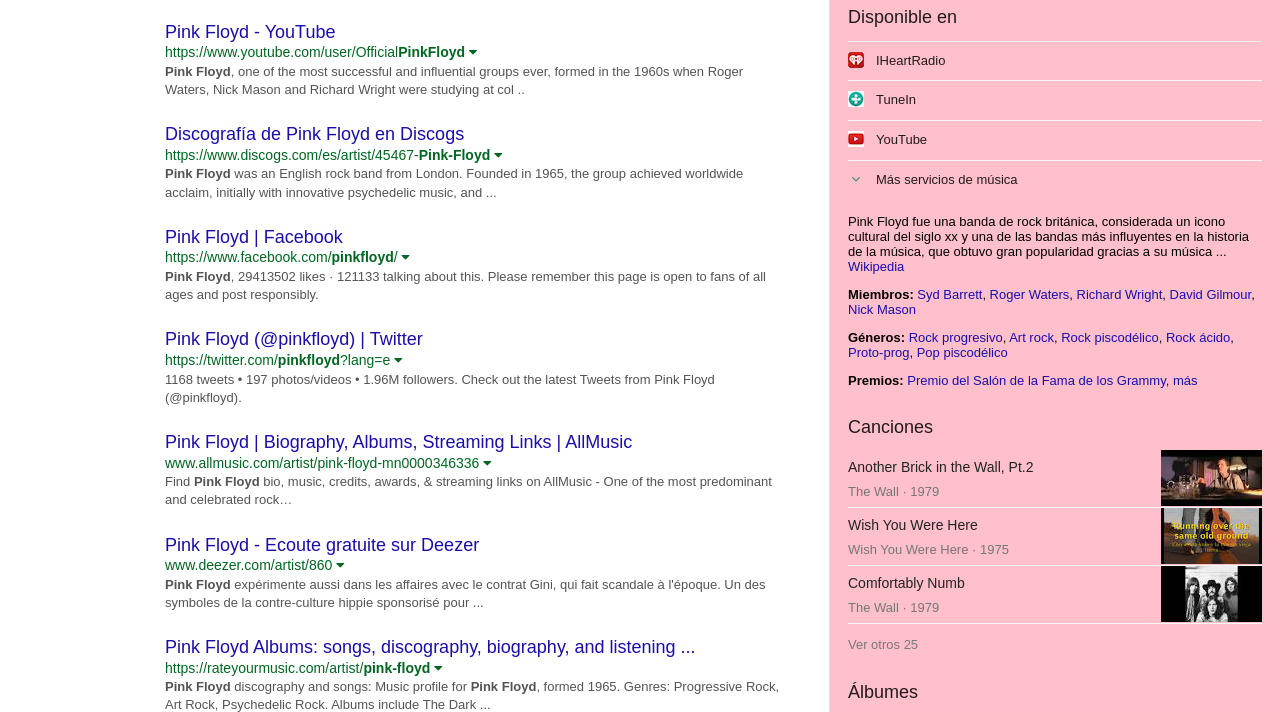
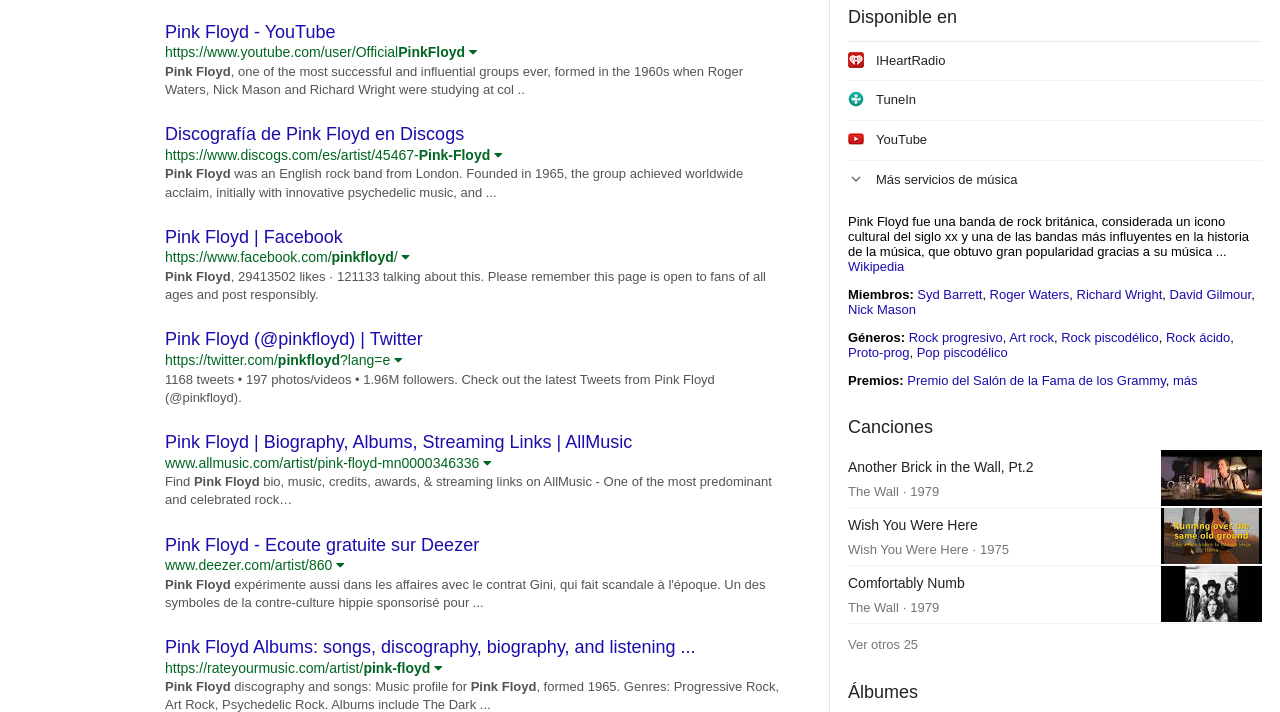
Before and after one commit to afuh/Google, a plain HTML site: page index.html in a window 1280 px wide. Shown: the part 465-1177 px from the top of the page. Drawn offline with Linux system fonts and the light colour scheme.

Commit message:
Update styles

```diff
--- a/styles/_info.sass
+++ b/styles/_info.sass
@@ -1,5 +1,4 @@
 .infoBox
-  background: pink
   box-shadow: 0 2px 2px 0 rgba(0,0,0,0.16), 0 0 0 1px rgba(0,0,0,0.08)
   +border-radius(2px)
   width: 450px
```
Also changed, not shown: styles/main.css.
